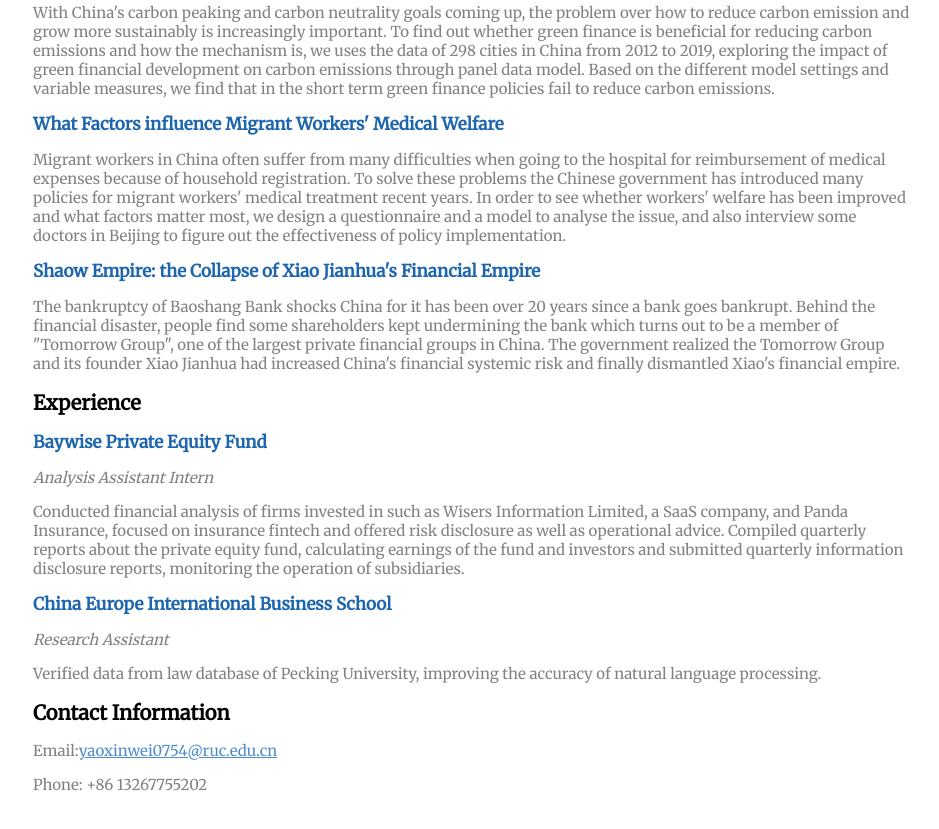
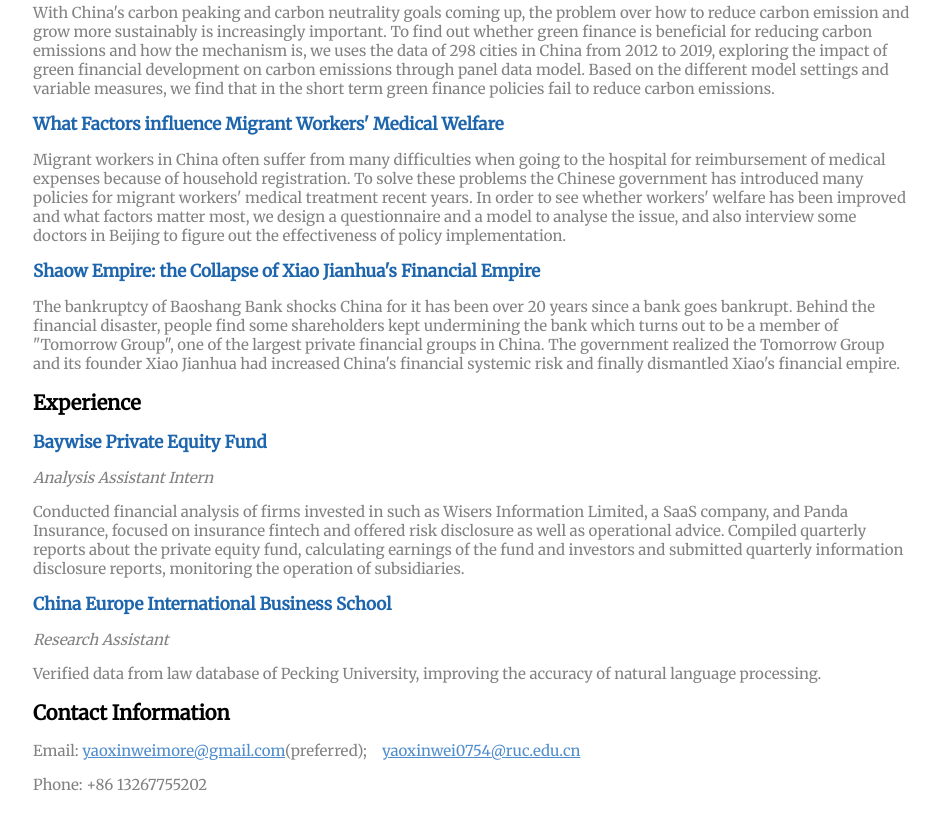
Before and after one commit to realyaoxinwei/realyaoxinwei.github.io, a plain HTML site: page index.html in a window 1280 px wide. Shown: the part 520-1349 px from the top of the page, without its empty margins (167-1106 px from the left). Drawn offline with Linux system fonts and the light colour scheme.

Commit message:
add email

```diff
--- a/index.html
+++ b/index.html
@@ -45,7 +45,7 @@
     <p class="umimport"><i>Research Assistant</i> </p>
     <p class="umimport">Verified data from law database of Pecking University, improving the accuracy of natural language processing.</p>
     <h2>Contact Information</h2>
-    <p class="umimport">Email:<a href="mailto:yaoxinwei0754@ruc.edu.cn">yaoxinwei0754@ruc.edu.cn</a></p>
+    <p class="umimport">Email: <a href="mailto:yaoxinweimore@gmail.com">yaoxinweimore@gmail.com</a>(preferred);&emsp;<a href="mailto:yaoxinwei0754@ruc.edu.cn">yaoxinwei0754@ruc.edu.cn</a></p>
     <p class="umimport">Phone: +86 13267755202</p>
 
     <br>
```
